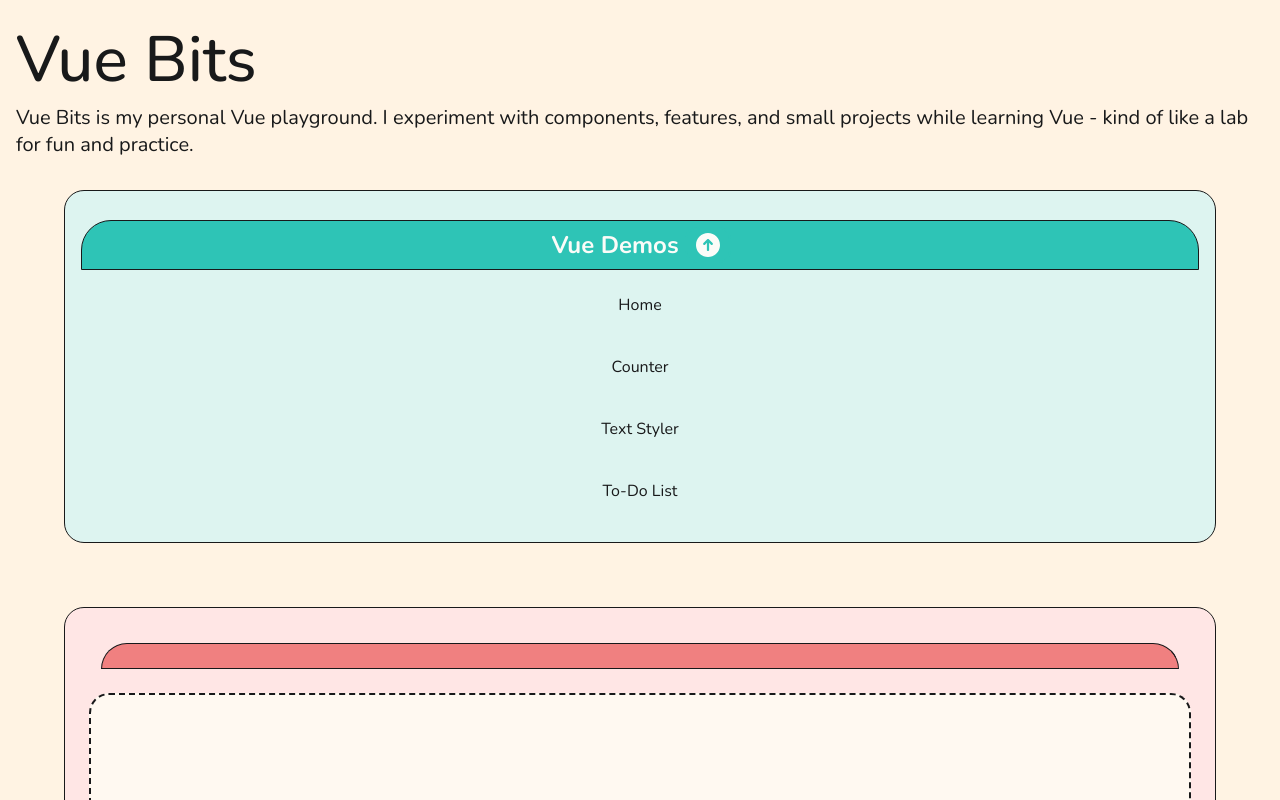
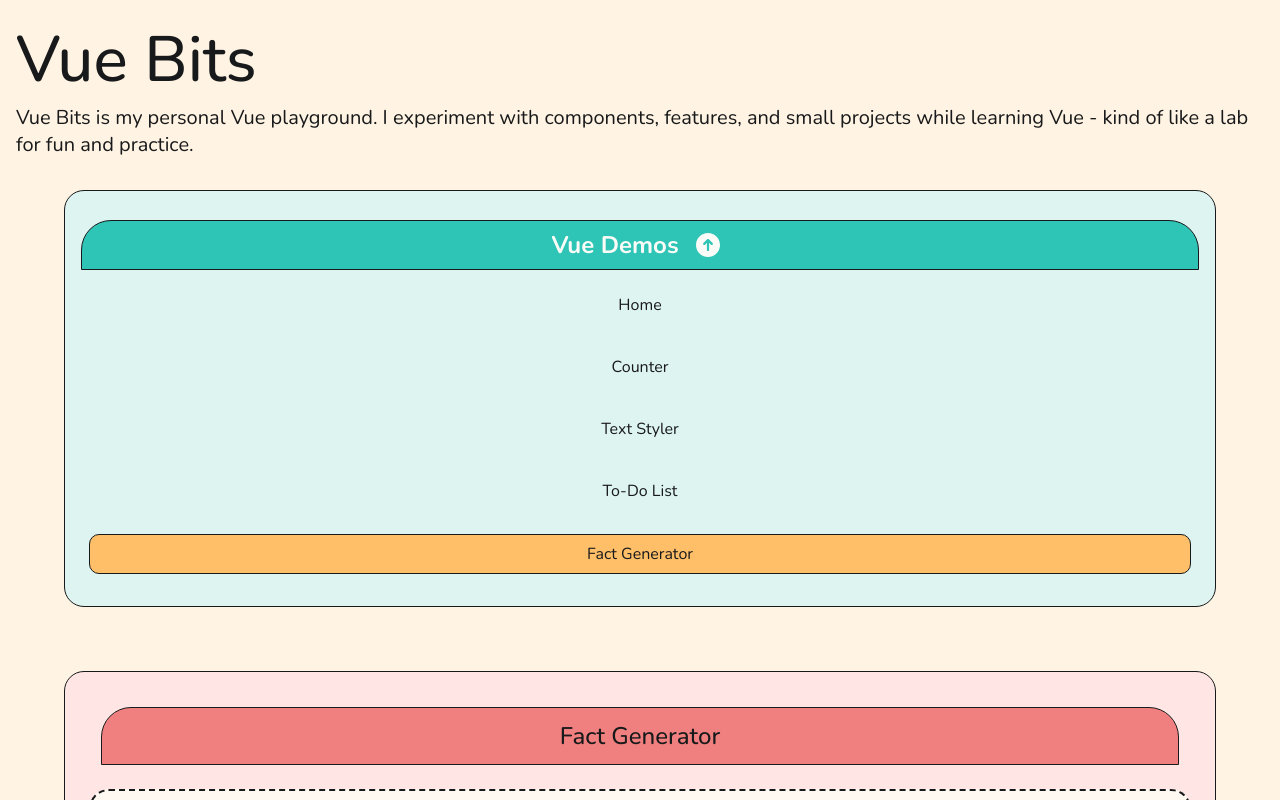
Before and after one commit to louiseka/vue-bits, a Vue app: page /fact-generator in a window 1280 px wide. Both pictures are taken after a click on the button "Toggle navigation menu". Shown: the top 800 px of the page. Built offline with nearby package versions, Linux system fonts and the light colour scheme.

Commit message:
Created fact generator view

```diff
--- a/src/components/Navigation.vue
+++ b/src/components/Navigation.vue
@@ -54,6 +54,14 @@ function toggleNav() {
             activeClass="active__link"
             to="/todo-list"
             >To-Do List</RouterLink
+          >
+        </li>
+        <li>
+          <RouterLink
+            class="nav__link"
+            activeClass="active__link"
+            to="/fact-generator"
+            >Fact Generator</RouterLink
           >
         </li>
       </ul>
--- a/src/router/index.js
+++ b/src/router/index.js
@@ -4,6 +4,7 @@ import HomeView from "@/views/HomeView.vue";
 import CounterView from "@/views/CounterView.vue";
 import TextStylerView from "@/views/TextStylerView.vue";
 import ToDoView from "@/views/ToDoView.vue";
+import FactGeneratorView from "@/views/FactGeneratorView.vue";
 
 const routes = [
   {
@@ -26,6 +27,11 @@ const routes = [
     name: "To-do List",
     component: ToDoView,
   },
+  {
+    path: "/fact-generator",
+    name: "Fact Generator",
+    component: FactGeneratorView,
+  },
 ];
 
 export const router = createRouter({
--- /dev/null
+++ b/src/views/FactGeneratorView.vue
@@ -0,0 +1,5 @@
+<script setup></script>
+<template>
+  <h1>This is fact page</h1>
+</template>
+<style scoped></style>
```
